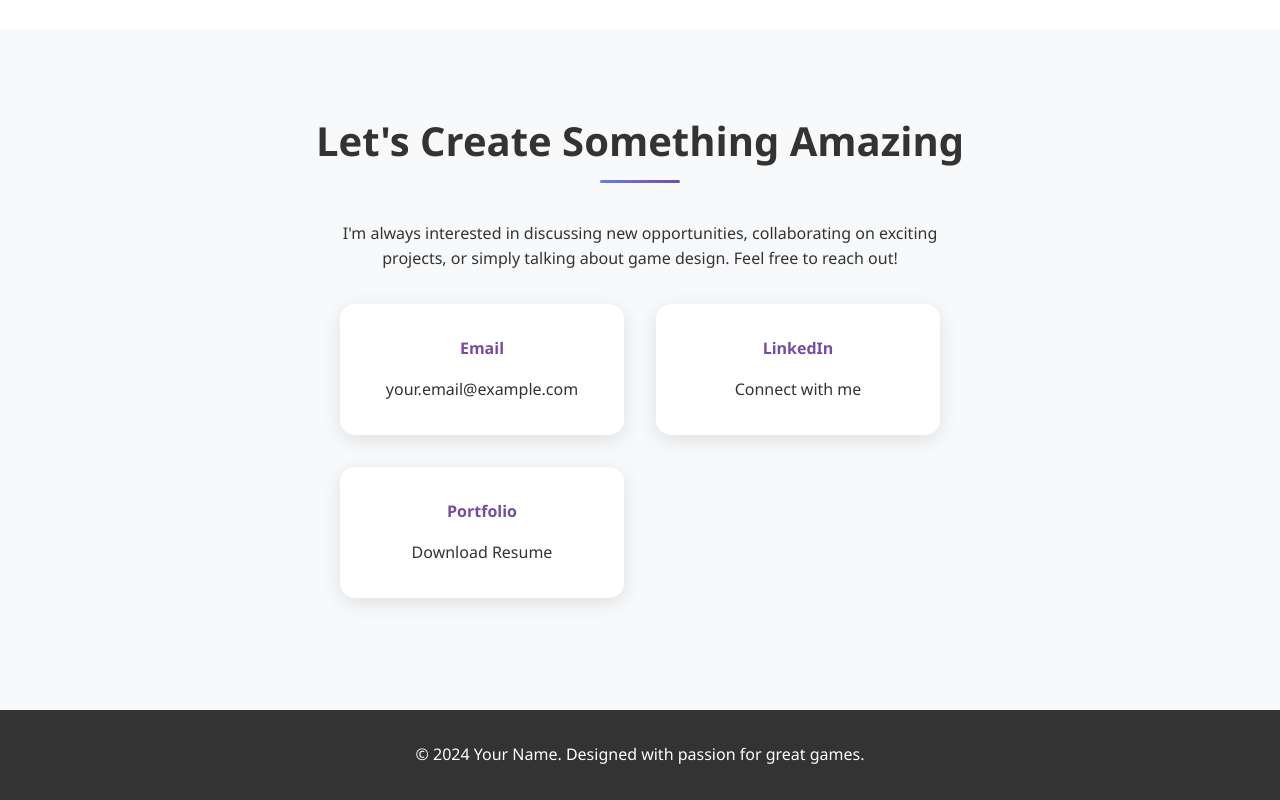
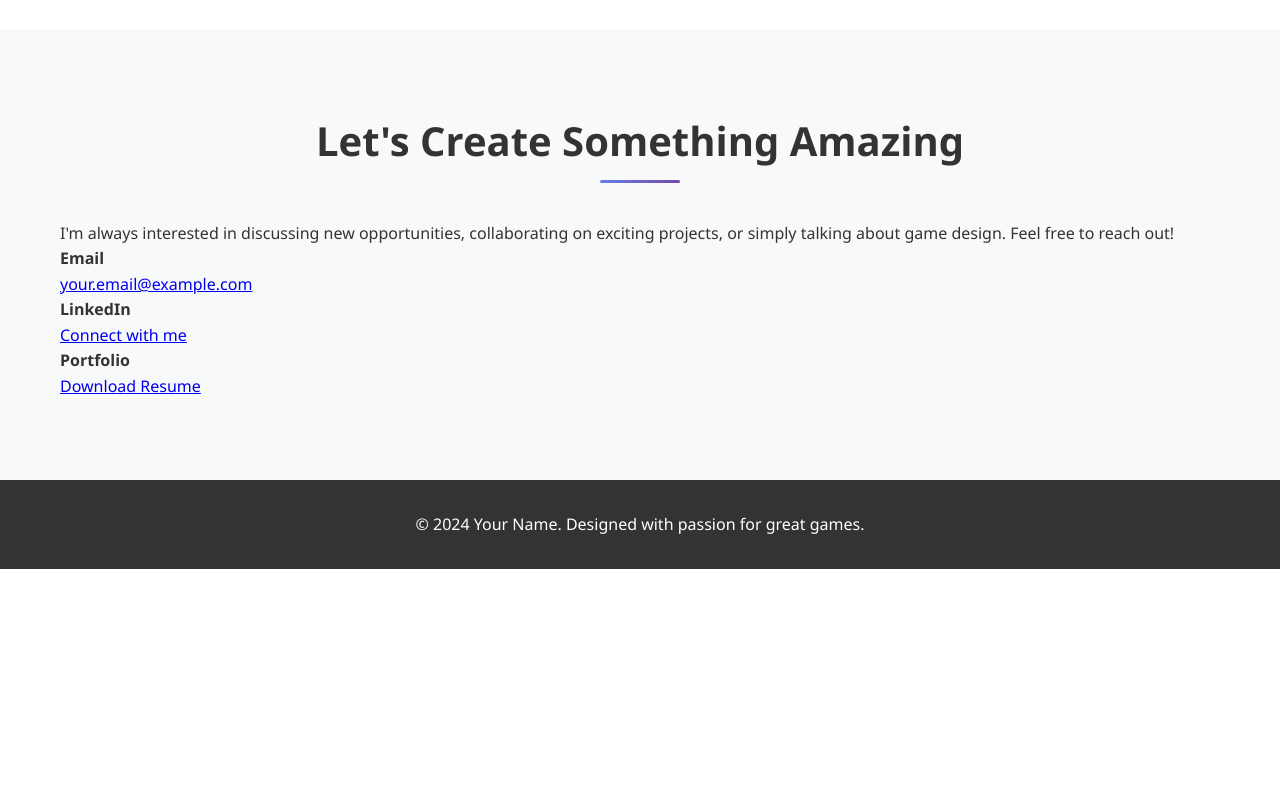
Before and after one commit to Jeroen-Koster/Jeroen-Koster.github.io, a plain HTML site: page index.html in a window 1280 px wide. Shown: the part 3022-3822 px from the top of the page. After the commit the page ends 3591 px from the top, so only its background shows below. Drawn offline with Linux system fonts and the light colour scheme.

Commit message:
Update index.html
Deleted the Contact part

```diff
--- a/index.html
+++ b/index.html
@@ -284,47 +284,6 @@
             color: #667eea;
         }
 
-        /* Contact Section */
-        .contact-content {
-            text-align: center;
-            max-width: 600px;
-            margin: 0 auto;
-        }
-
-        .contact-info {
-            display: grid;
-            grid-template-columns: repeat(auto-fit, minmax(200px, 1fr));
-            gap: 2rem;
-            margin: 2rem 0;
-        }
-
-        .contact-item {
-            background: white;
-            padding: 2rem;
-            border-radius: 15px;
-            box-shadow: 0 5px 20px rgba(0, 0, 0, 0.1);
-            transition: transform 0.3s ease;
-        }
-
-        .contact-item:hover {
-            transform: translateY(-5px);
-        }
-
-        .contact-item h4 {
-            color: #764ba2;
-            margin-bottom: 1rem;
-        }
-
-        .contact-item a {
-            color: #333;
-            text-decoration: none;
-            font-weight: 500;
-        }
-
-        .contact-item a:hover {
-            color: #764ba2;
-        }
-
         /* Footer */
         footer {
             background: #333;
```
